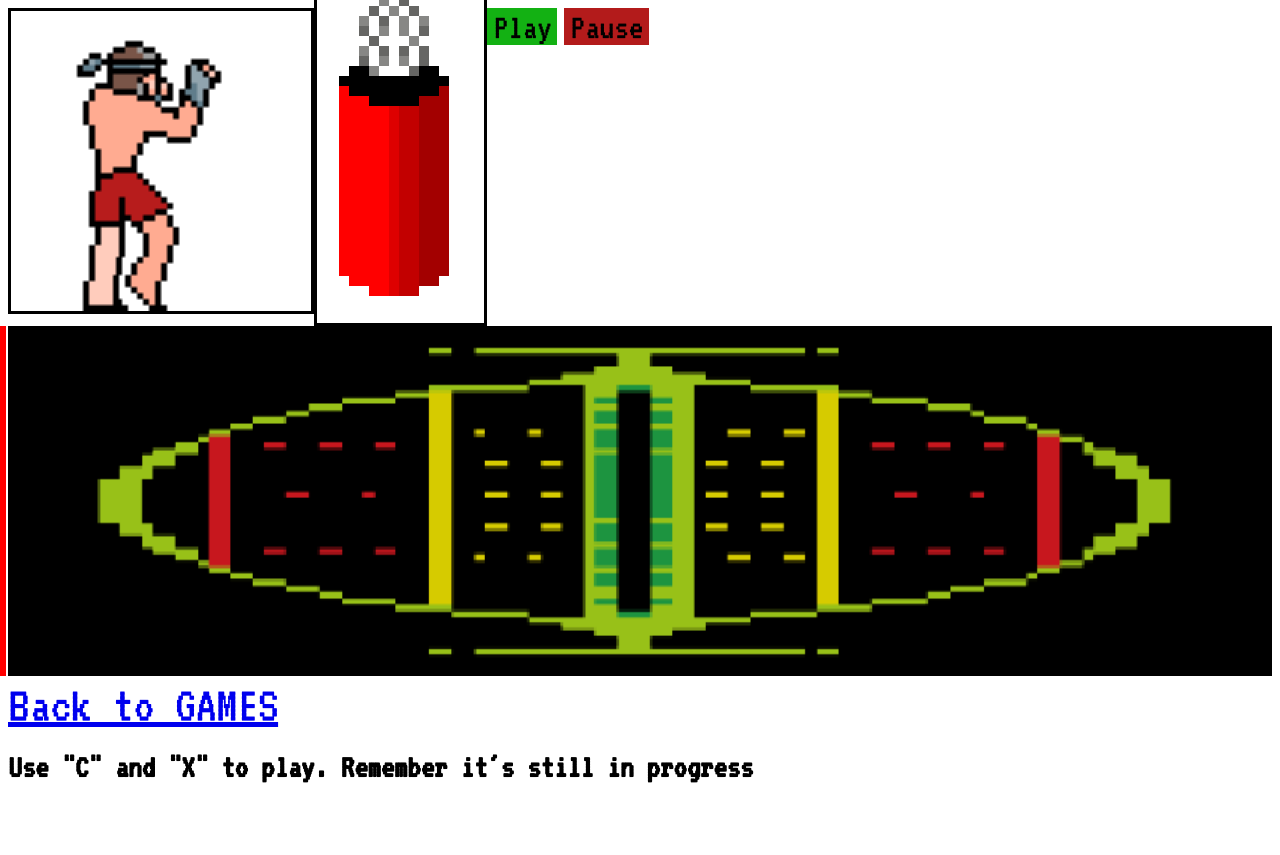
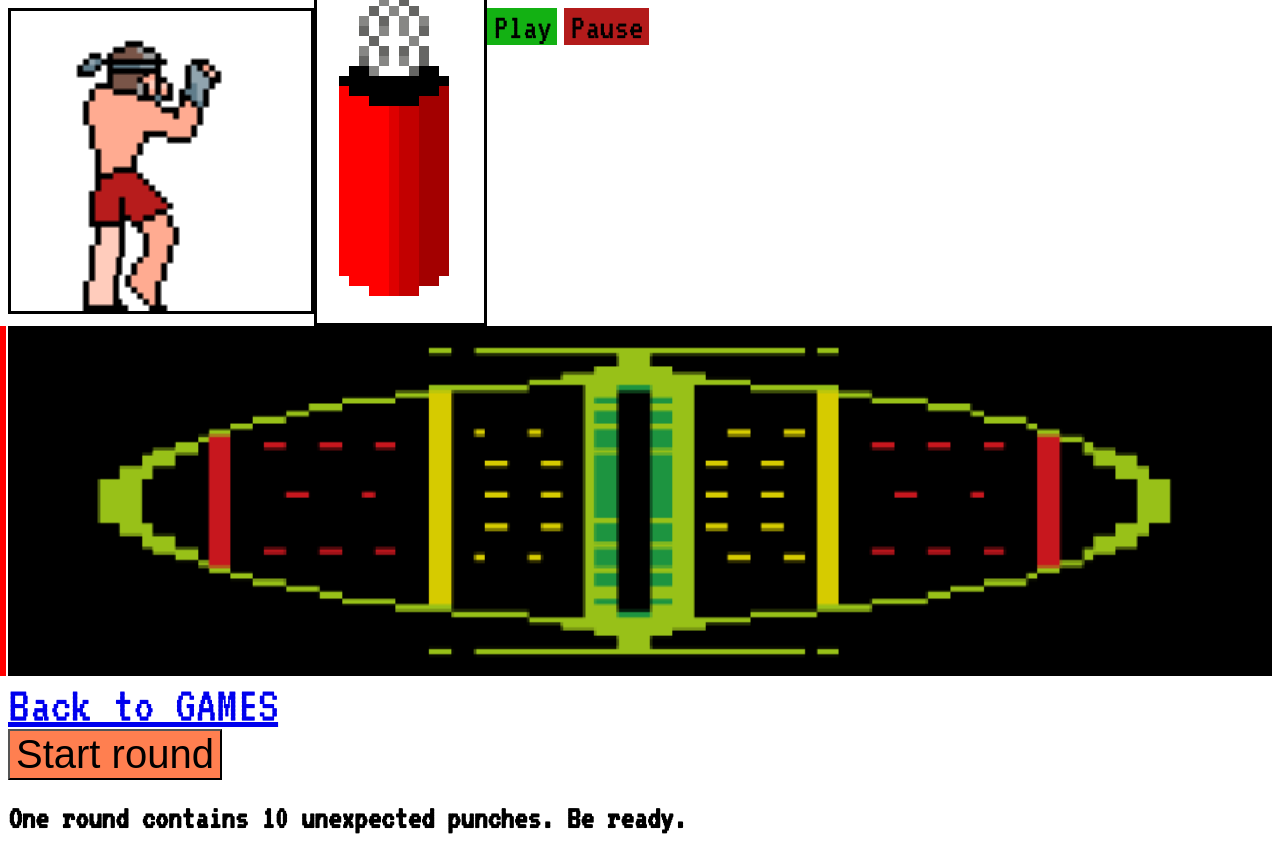
Before and after one commit to KamilSwiatek3B/ProjektRocznyKS, a website: page public/games/boxxer/boxxer.html in a window 1280 px wide. Before the commit the page ends 804 px from the top, so only its background shows below. Drawn offline with Linux system fonts and the light colour scheme.

Commit message:
Automated punches

```diff
--- a/public/games/boxxer/boxxer.html
+++ b/public/games/boxxer/boxxer.html
@@ -1,5 +1,6 @@
 <!DOCTYPE html>
 <html lang="en">
+
 <head>
     <meta charset="UTF-8">
     <meta http-equiv="X-UA-Compatible" content="IE=edge">
@@ -7,6 +8,7 @@
     <title>Document</title>
     <link rel="stylesheet" href="kwolek.css">
 </head>
+
 <body>
     <div class="container">
         <div id="boxxer" class="stand"></div>
@@ -20,8 +22,11 @@
     <div id="line"></div>
     <img id="hitbox" src="media/hitbox.png">
     <footer><a href="/games.html">Back to GAMES</a></footer>
-<!-- <footer><a href="/public/games.html">Back to GAMES</a></footer> -->
-<h1>Use "C" and "X" to play. Remember it's still in progress</h1>
+    <!-- <footer><a href="/public/games.html">Back to GAMES</a></footer> -->
+    <!-- <h1>Use "C" and "X" to play. Remember it's still in progress</h1> -->
+    <button id="init">Start round</button>
+    <h1>One round contains 10 unexpected punches. Be ready.</h1>
     <script src="box.js"></script>
 </body>
+
 </html>
```
